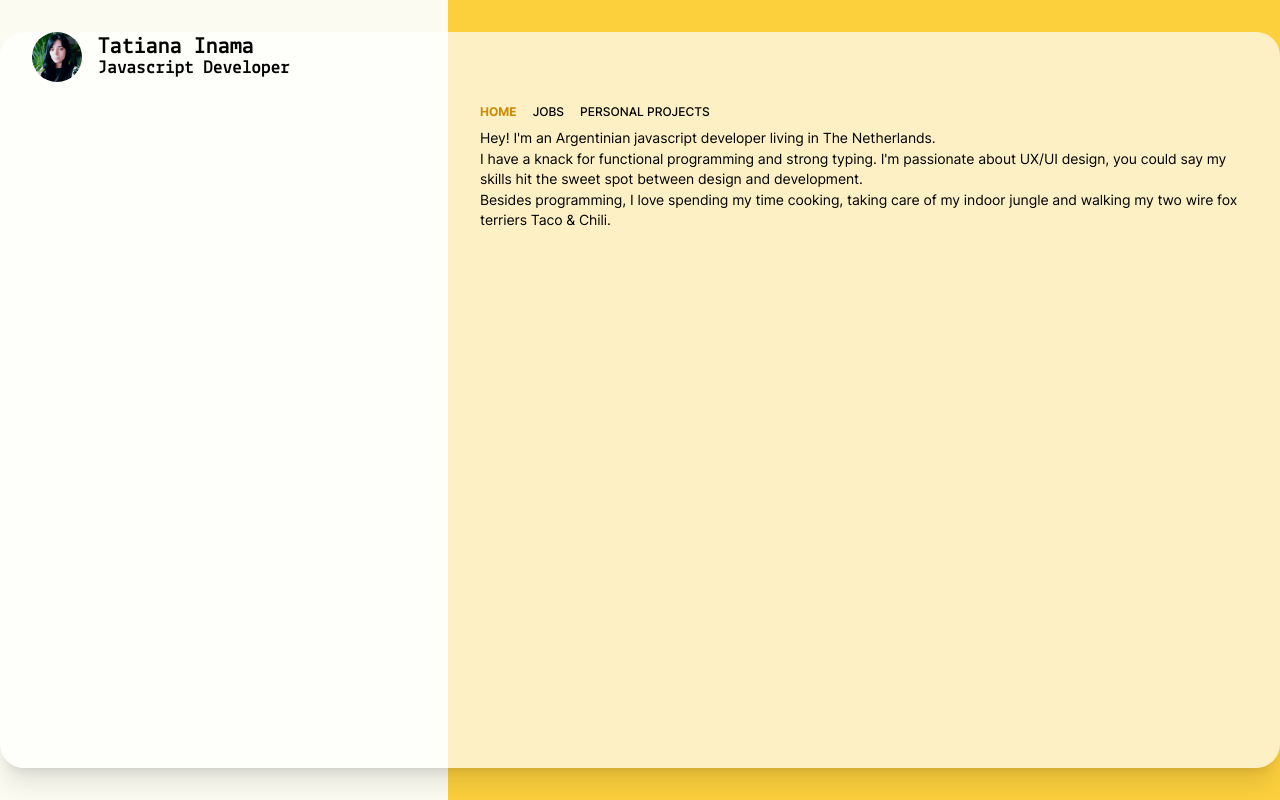
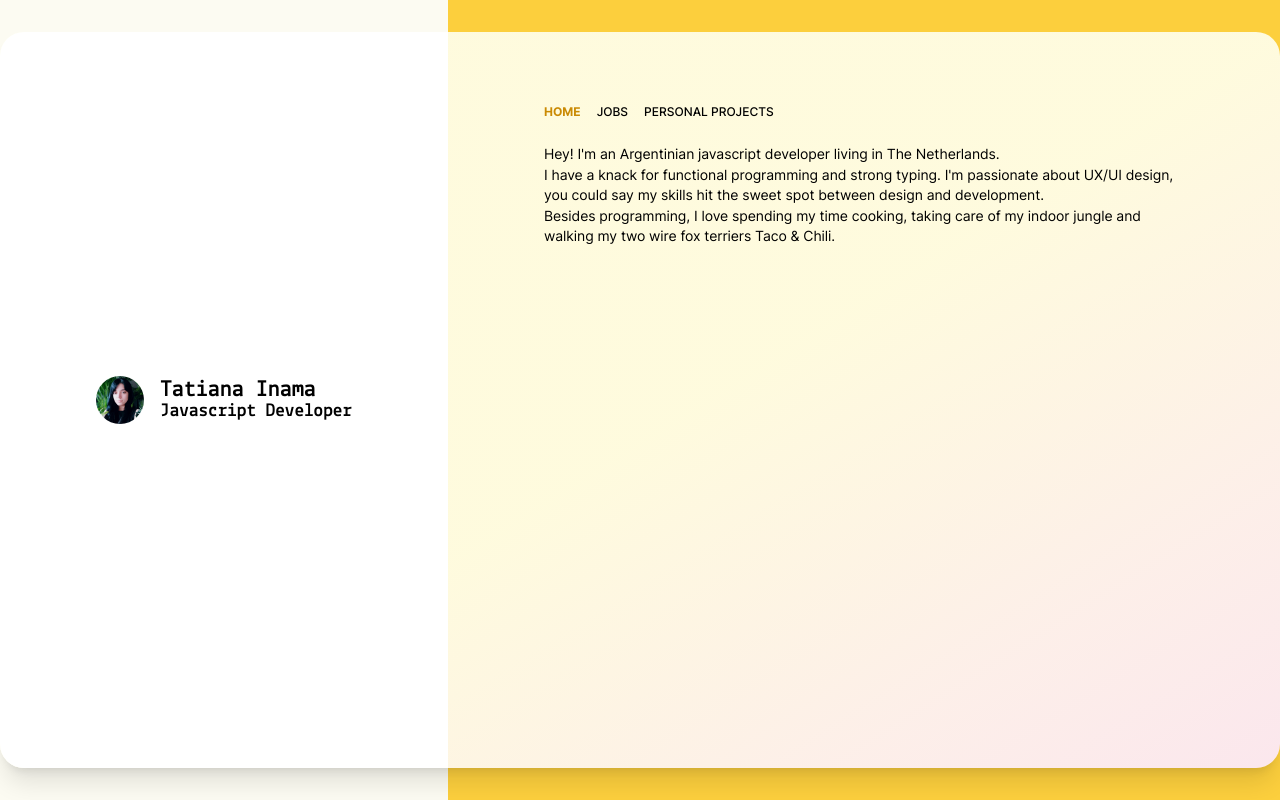
Before and after one commit to tatianainama/portfolio, a Next.js app: page / in a window 1280 px wide. Built offline with nearby package versions, Linux system fonts and the light colour scheme.

Commit message:
Layout improvements

```diff
--- a/components/Layout/Layout.module.css
+++ b/components/Layout/Layout.module.css
@@ -5,8 +5,11 @@
 
 @screen lg {
   .container {
-    @apply my-8 shadow-xl bg-opacity-70 flex-row xl:rounded-3xl;
+    @apply my-8 shadow-xl bg-opacity-70 flex-row xl:rounded-3xl overflow-hidden;
+    max-height: 50rem;
     height: calc(100vh - 4rem);
+    background: linear-gradient(147.82deg, rgba(248, 252, 61, 0.08) 52.82%, rgba(226, 96, 205, 0.08) 82.24%, rgba(204, 0, 255, 0.08) 99.65%),
+linear-gradient(0deg, rgba(255, 255, 255, 0.9), rgba(255, 255, 255, 0.9));
   }
 }
 
@@ -15,31 +18,47 @@
   width: var(--hd-width);
 }
 
-.headerContainer {
+@screen lg {
+  .header {
+    @apply flex flex-col justify-center bg-white;
+  }
+}
+
+.mainContent,
+.headerContent {
+  @apply lg:mx-4 xl:mx-16;
 }
 
 .main {
   @apply flex-1 p-8 lg:my-8;
 }
 
-.mainContainer {
-  @apply lg:overflow-y-auto h-full;
+.mainContent {
+  @apply lg:overflow-hidden lg:flex lg:flex-col lg:h-full;
+}
+
+.content {
+  @apply mt-4 lg:overflow-y-auto;
+}
+
+@screen sm {
+  .content {
     scrollbar-color: transparent transparent;
   }
-
-.mainContainer:hover {
+  .content:hover {
     scrollbar-color: #e2ba363d transparent;
   }
 
-.mainContainer::-webkit-scrollbar {
+  .content::-webkit-scrollbar {
     @apply w-2;
   }
 
-.mainContainer::-webkit-scrollbar-thumb {
+  .content::-webkit-scrollbar-thumb {
     @apply transition-colors bg-transparent;
   }
 
-.mainContainer:hover::-webkit-scrollbar-thumb {
+  .content:hover::-webkit-scrollbar-thumb {
     @apply rounded-full w-1;
     background: #e2ba363d;
   }
+}
--- a/components/Layout/index.tsx
+++ b/components/Layout/index.tsx
@@ -23,14 +23,16 @@ const Layout: FC<Layout> = ({
       </Head>
 
       <header className={styles.header}>
-        <div className={styles.headerContainer}>
+        <div className={styles.headerContent}>
           <Avatar />
         </div>
       </header>
 
       <main className={styles.main}>
-        <Navigation />
-        <div className={styles.mainContainer}>{children}</div>
+        <div className={styles.mainContent}>
+          <Navigation />
+          <div className={styles.content}>{children}</div>
+        </div>
       </main>
     </div>
   )
--- a/styles/globals.css
+++ b/styles/globals.css
@@ -38,7 +38,7 @@
 
 html,
 body {
-  @apply p-0 m-0;
+  @apply p-0 m-0 lg:h-full lg:flex lg:flex-col lg:justify-center;
   background-image: linear-gradient(
     to right,
     #fcfbf2,
```
Lines whose indentation alone changed are shown as unchanged.
